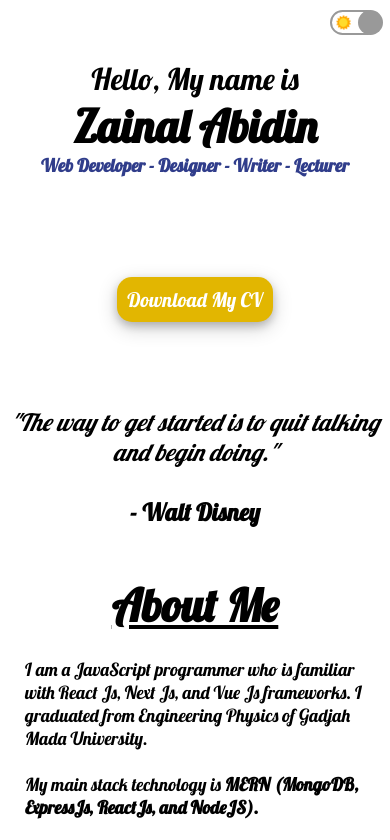
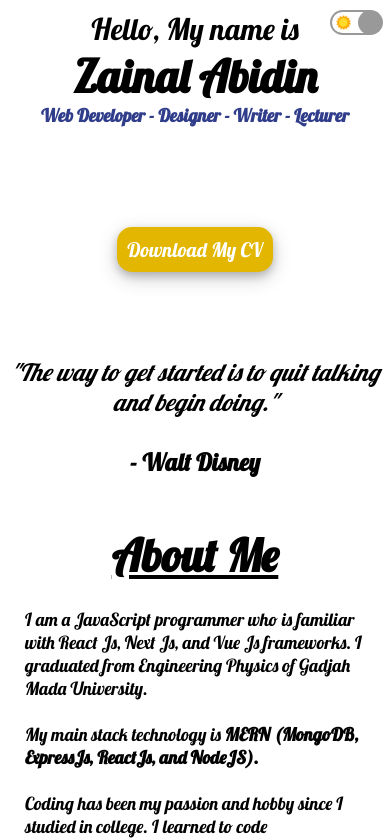
Before and after one commit to zabidin384/zainal-portfolio, a React (Create React App) app: page / in a window 390 px wide. Shown: the top 840 px of the page. Built offline with nearby package versions, Linux system fonts and the light colour scheme.

Commit message:
Update home.css

```diff
--- a/src/components/home.css
+++ b/src/components/home.css
@@ -74,6 +74,7 @@
 	#home {
 		flex-direction: column;
 		height: 100vh;
+		margin-top: 0;
 	}
 	.h-left-wrapper {
 		padding: 10px;
@@ -110,7 +111,7 @@
 @media screen and (max-width: 811px) {
 	#home {
 		height: 100%;
-		margin-top: 50px;
+		margin-top: 0;
 	}
 	.h-left-wrapper {
 		padding: 10px;
```
